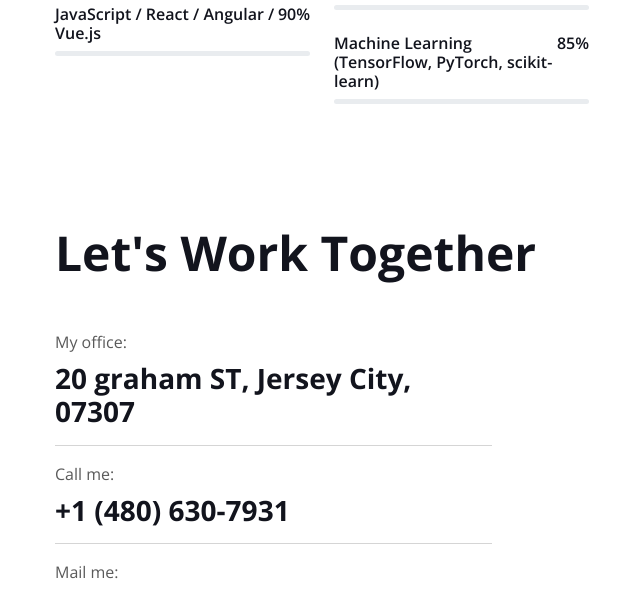
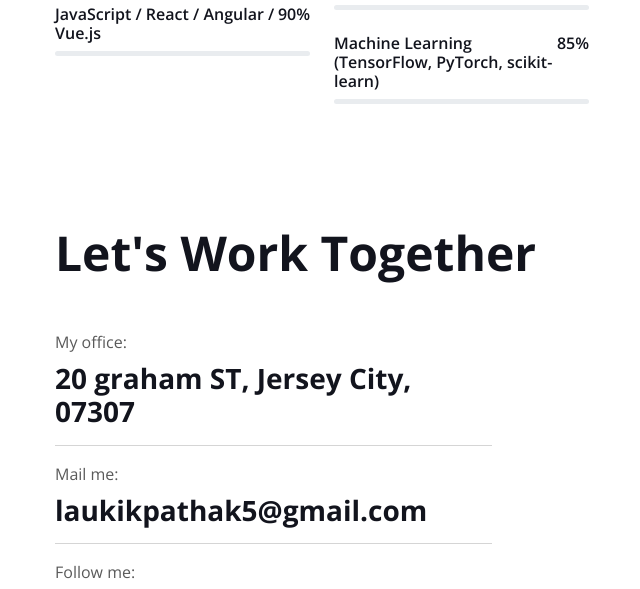
Before and after one commit to laukikpathak5-png/Portfolio, a plain HTML site: page index.html in a window 1280 px wide. Shown: the part 2210-2799 px from the top of the page, without its empty margins (27-667 px from the left). Drawn offline with nearby package versions, Linux system fonts and the light colour scheme; some packages are replaced by stand-ins of ours; a script that the page names is missing.

Commit message:
Update index.html

```diff
--- a/index.html
+++ b/index.html
@@ -330,9 +330,6 @@
                     <p class="mb-2">My office:</p>
                     <h3 class="fw-bold">20 graham ST, Jersey City, 07307</h3>
                     <hr class="w-100">
-                    <p class="mb-2">Call me:</p>
-                    <h3 class="fw-bold">+1 (480) 630-7931</h3>
-                    <hr class="w-100">
                     <p class="mb-2">Mail me:</p>
                     <h3 class="fw-bold">laukikpathak5@gmail.com</h3>
                     <hr class="w-100">
```
